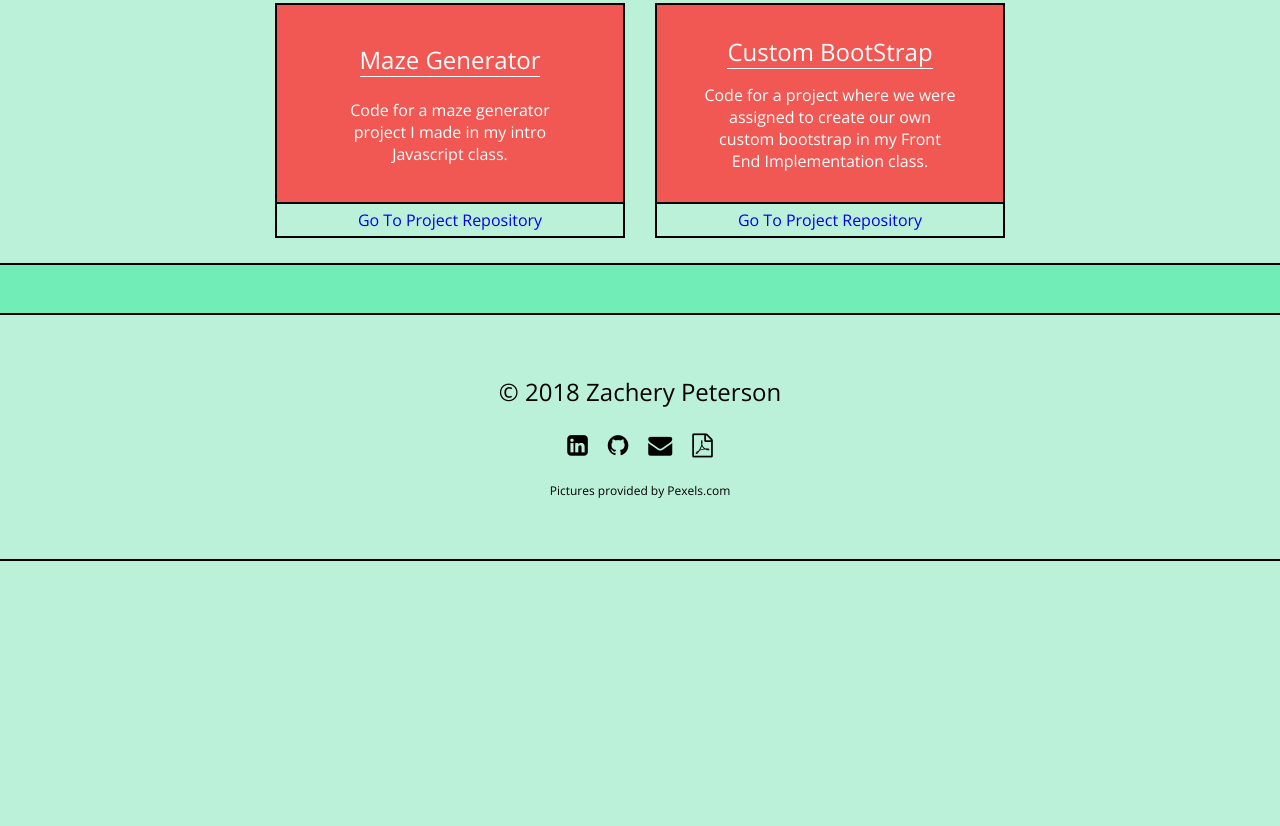
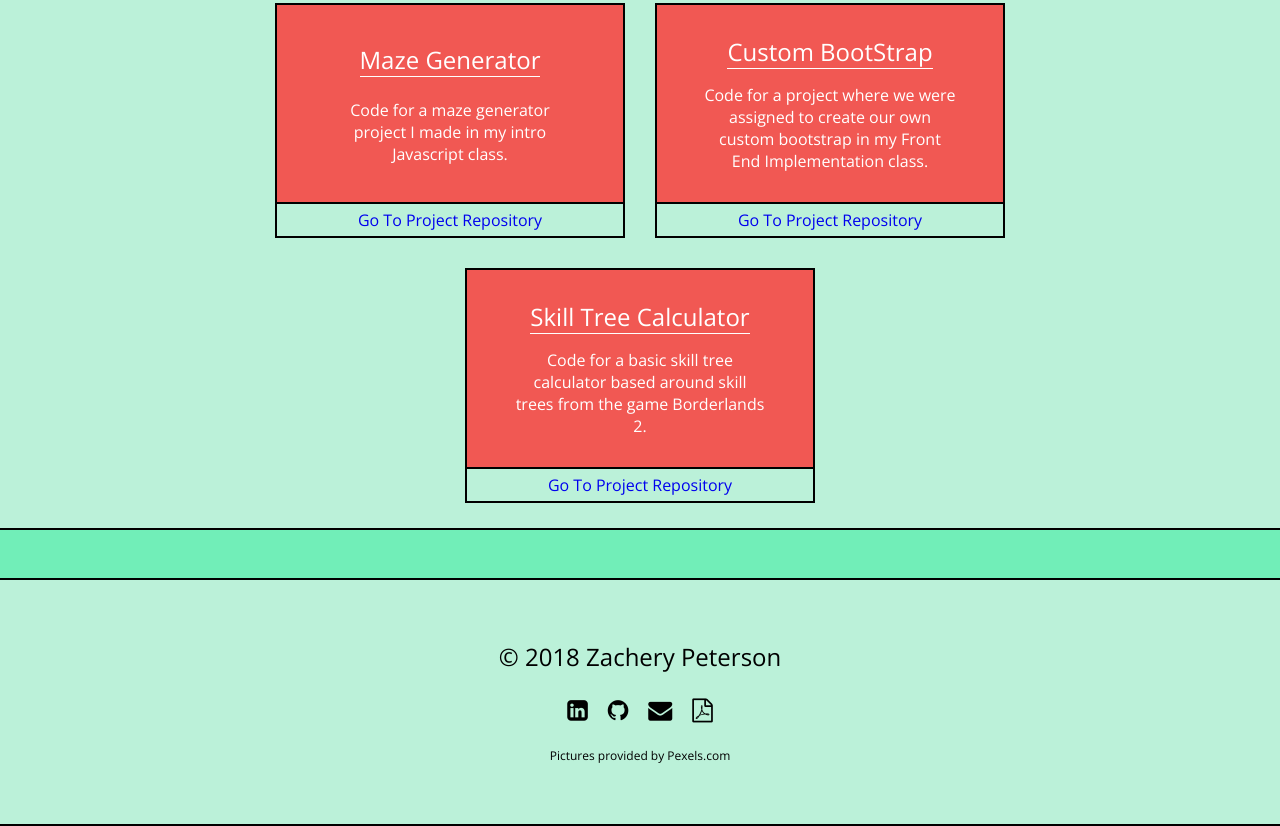
Before and after one commit to ZachPeterson22/Portfolio, a website: page index.html in a window 1280 px wide. Shown: the part 1484-2310 px from the top of the page. Before the commit the page ends 2045 px from the top, so only its background shows below. Drawn offline with nearby package versions, Linux system fonts and the light colour scheme.

Commit message:
added a new personal project to the site

```diff
--- a/index.html
+++ b/index.html
@@ -140,6 +140,23 @@
               >
             </div>
           </div>
+          <div class="item">
+            <div class="project">
+              <div class="project-overlay"></div>
+              <div class="project-info-title">Skill Tree Calculator</div>
+              <div class="project-info">
+                Code for a basic skill tree calculator based around skill trees
+                from the game Borderlands 2.
+              </div>
+            </div>
+            <div class="project-link">
+              <a
+                href="https://github.com/ZachPeterson22/SkillTreeCalculator"
+                target="_blank"
+                >Go To Project Repository</a
+              >
+            </div>
+          </div>
         </div>
         <!--
           </div>
```
